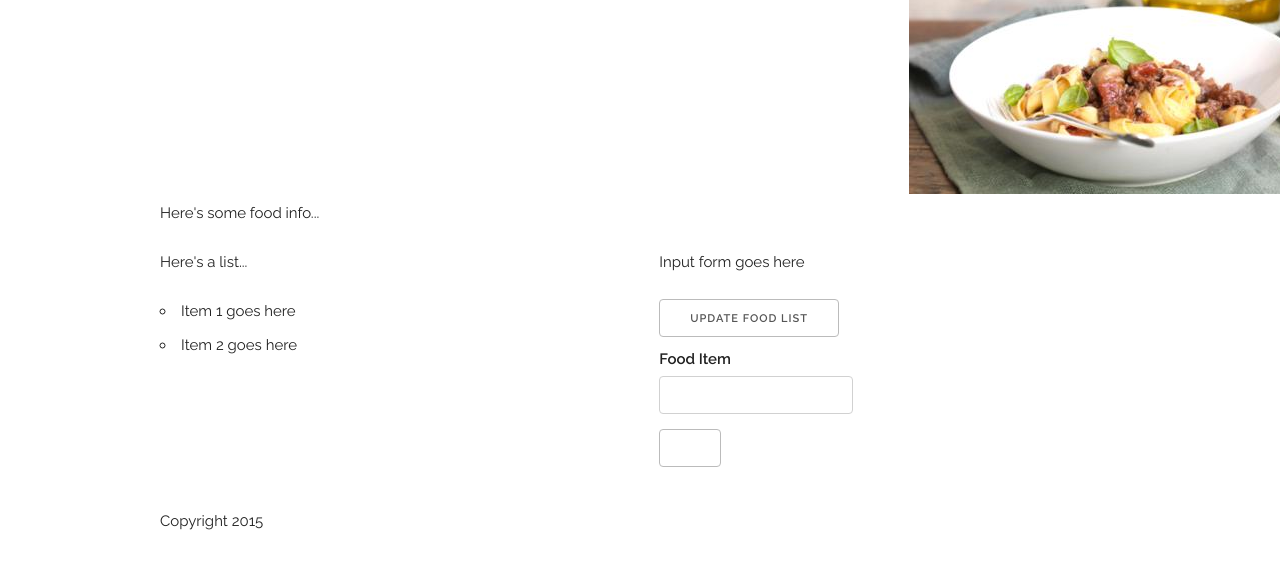
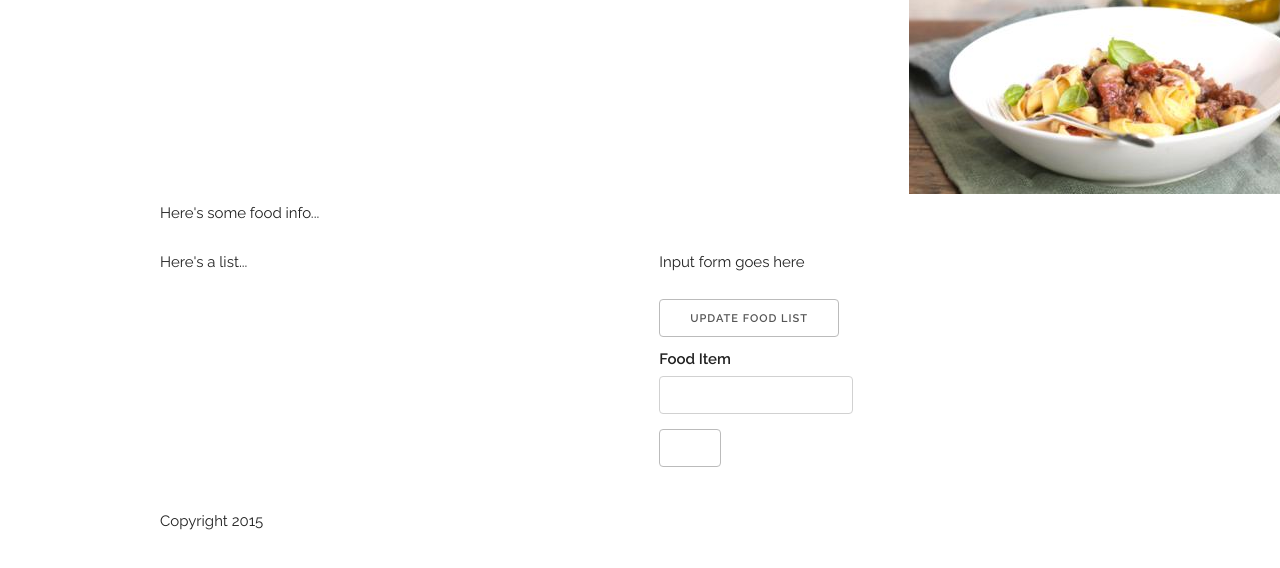
Before and after one commit to kakapo2016-projects/recipeapp, a website: page public/index.html in a window 1280 px wide. Shown: the part 174-742 px from the top of the page. Drawn offline with nearby package versions, Linux system fonts and the light colour scheme.

Commit message:
Update index.html

```diff
--- a/public/index.html
+++ b/public/index.html
@@ -102,8 +102,6 @@
             Here's a list...
             </p>
             <ul id="food_list">
-              <li>Item 1 goes here</li>
-              <li>Item 2 goes here</li>
             </ul>
           </section>
         </div>
```
